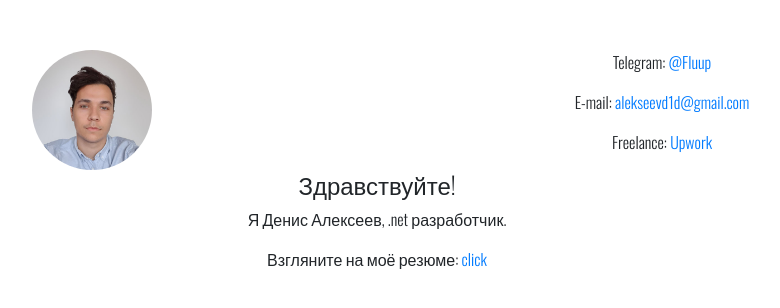
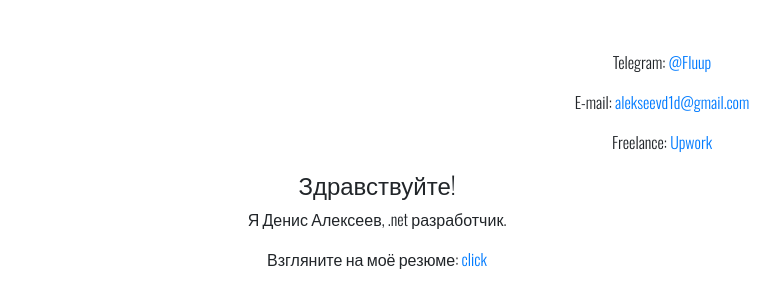
Before and after one commit to JettFlat/PublicProfile, a plain HTML site: page index.html in a window 1280 px wide. Shown: the whole page, without its empty margins (263-1043 px from the left). Drawn offline with nearby package versions, Linux system fonts and the light colour scheme.

Commit message:
Change pdf

```diff
--- a/index.html
+++ b/index.html
@@ -18,7 +18,6 @@
         <div class="container">
             <div class="row">
             <div class="col">
-                <img class="rounded-circle" src="fls/MainFoto.jpg" width="120" height="120">
             </div>
             <div class="col">
                 <p>Telegram: <a href="https://telegram.me/fluup">@Fluup</a></p>
```
Also changed, not shown: fls/MainFoto.jpg (deleted).
